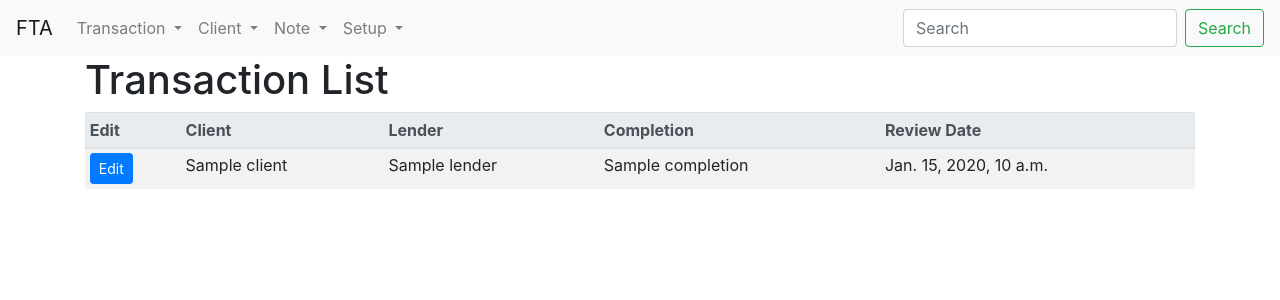
After one commit to djaychela/fta_manager, a Django app: template templates/trans_list.html in a window 1280 px wide. The commit adds this page. Shown: the top 300 px of the page. Run offline with Django 3.2, Linux system fonts and the light colour scheme; the template is opened without the code that fills it: most values are stand-ins (such as "Sample title", 1, 10 or a date in 2020); some libraries are stand-ins or nearby versions.

Commit message:
initial transaction skeleton

```diff
--- a/apps/client/models.py
+++ b/apps/client/models.py
@@ -9,3 +9,6 @@ class Client(models.Model):
     add_2 = models.CharField(max_length=100, blank=True)
     add_3 = models.CharField(max_length=100, blank=True)
     postcode = models.CharField(max_length=20)
+
+    def __str__(self):
+        return self.name
--- a/fta/settings.py
+++ b/fta/settings.py
@@ -44,6 +44,7 @@ INSTALLED_APPS = [
 
     #local
     'apps.client',
+    'apps.transaction',
 ]
 
 MIDDLEWARE = [
--- a/fta/urls.py
+++ b/fta/urls.py
@@ -19,4 +19,5 @@ from django.urls import path, include
 urlpatterns = [
     path('admin/', admin.site.urls),
     path('client/', include('apps.client.urls')),
+    path('transaction/', include('apps.transaction.urls')),
 ]
--- a/templates/base.html
+++ b/templates/base.html
@@ -29,8 +29,8 @@
                         Transaction
                       </a>
                       <div class="dropdown-menu" aria-labelledby="navbarDropdown">
-                        <a class="dropdown-item" href="#">N/A</a>
-                        <a class="dropdown-item" href="#">N/A</a>
+                        <a class="dropdown-item" href="{% url 'trans_list' %}">List</a>
+                        <a class="dropdown-item" href="{% url 'trans_create' %}">Create</a>
                         <div class="dropdown-divider"></div>
                         <a class="dropdown-item" href="#">TBC</a>
                       </div>
--- /dev/null
+++ b/templates/trans_list.html
@@ -0,0 +1,33 @@
+{% extends 'base.html' %}
+
+{% block content %}
+<h1>Transaction List</h1>
+<div class="row justify-content-center">
+    <div class="col-12">
+
+        <table class="table table-striped table-sm">
+            <thead class="thead-light">
+                <th>Edit</th>
+                <th>Client</th>
+                <th>Lender</th>
+                <th>Completion</th>
+                <th>Review Date</th>
+            </thead>
+            {% for transaction in object_list %}
+            <tr>
+                <td><a href="#" class="btn btn-primary btn-sm">Edit</a></td>
+                <td>{{ transaction.client }}</td>
+                <td>{{ transaction.lender }}</td>
+                <td>{{ transaction.completion }}</td>
+                <td>{{ transaction.review_date }}</td>
+            </tr>
+            {% empty %}
+            No Transactions Yet
+            {% endfor %}
+        </table>
+
+
+
+    </div>
+</div>
+{% endblock content %}
```
Also changed, not shown: apps/transaction/models.py (+8 -8 lines), apps/transaction/urls.py (added, +9 -0 lines), apps/transaction/views.py (+16 -0 lines), templates/trans_create.html (added, +22 -0 lines), apps/transaction/migrations/0001_initial.py (added), apps/transaction/migrations/0002_auto_20200821_0902.py (added), apps/transaction/migrations/0003_auto_20200821_0903.py (added), apps/transaction/migrations/0004_auto_20200821_0904.py (added).
